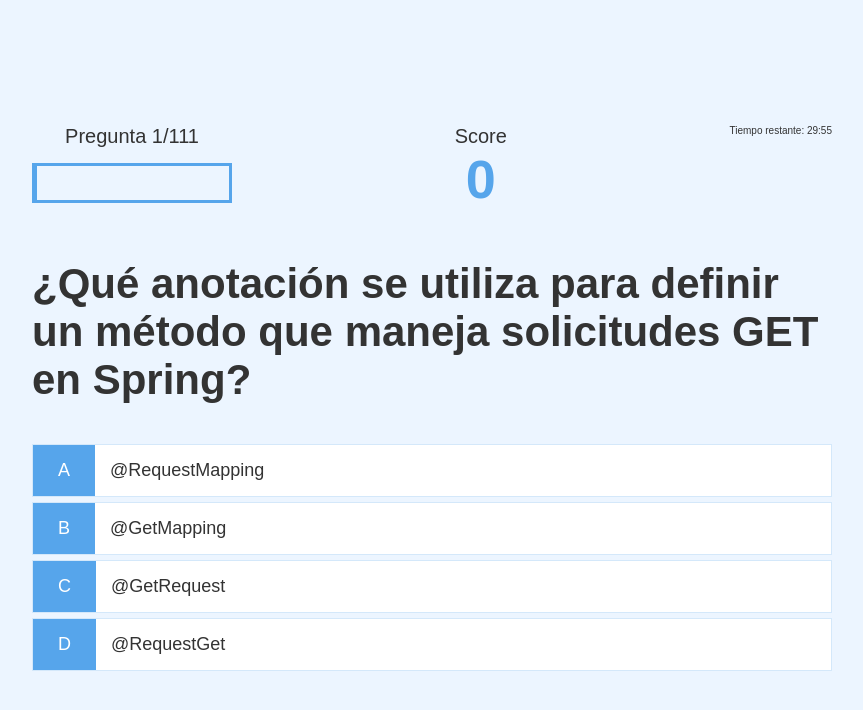
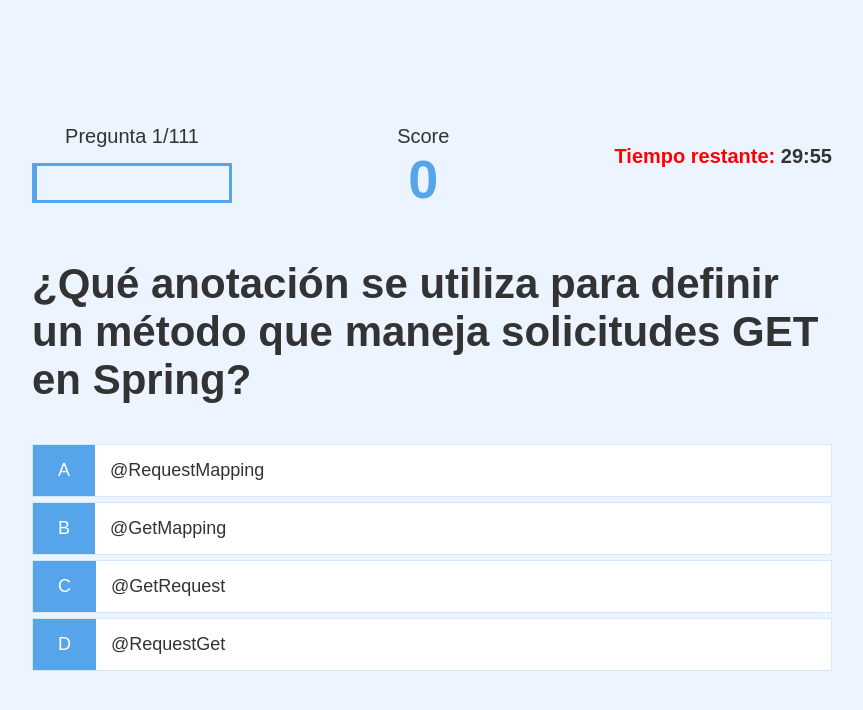
Before and after one commit to gokuweb5/SpringTest1, a plain HTML site: page game.html in a window 1280 px wide. Shown: the whole page, without its empty margins (208-1071 px from the left). Drawn offline with Linux system fonts and the light colour scheme.

Commit message:
Update game.css

```diff
--- a/game.css
+++ b/game.css
@@ -80,3 +80,10 @@
       transform: rotate(360deg);
     }
   }
+#timer {
+    font-size: 2em; /* Tamaño de fuente más grande */
+    font-weight: bold; /* Texto en negrita */
+    color: #ff0000; /* Color rojo para mayor visibilidad */
+    text-align: center; /* Centrar el texto */
+    margin: 20px 0; /* Espaciado superior e inferior */
+  }
```
